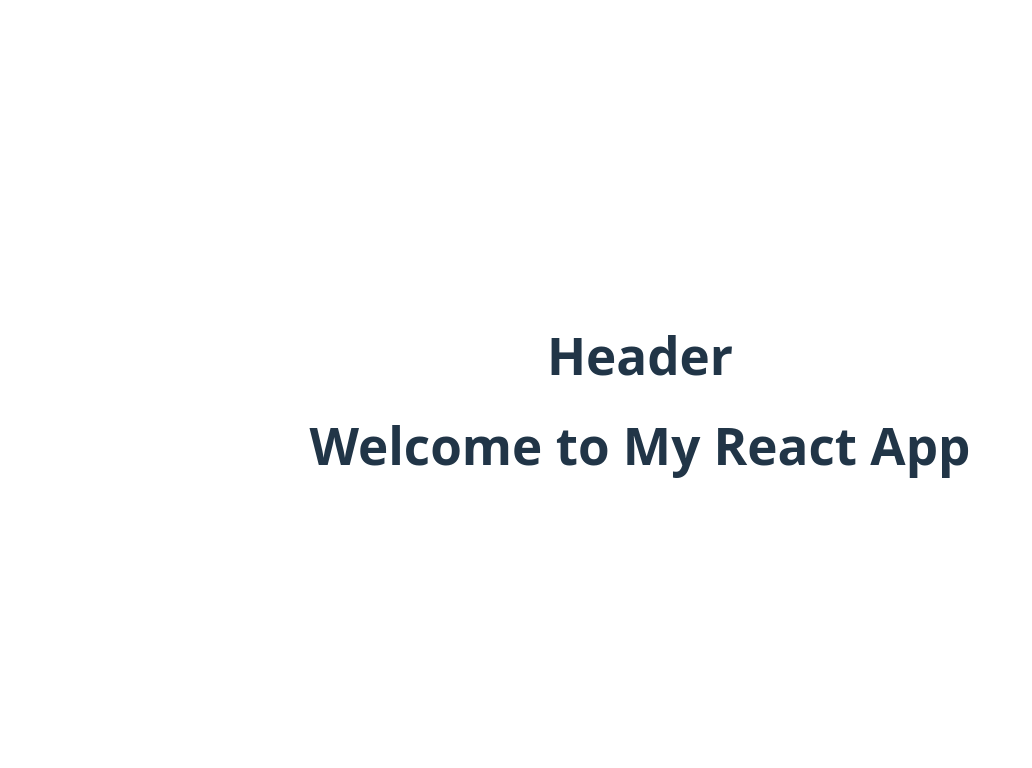
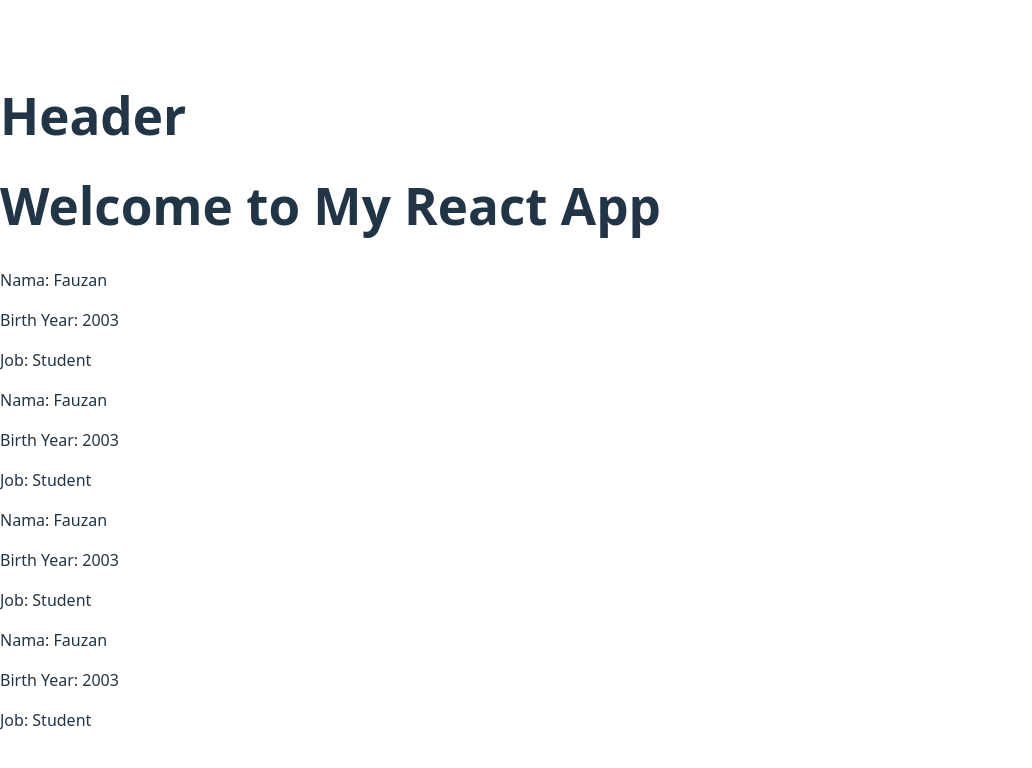
Before and after one commit to fauzanashshidiq/react-basics, a React (Vite) app: page / in a window 1280 px wide. Shown: the top 768 px of the page, without its empty margins (0-1032 px from the left). Built offline with nearby package versions, Linux system fonts and the light colour scheme.

Commit message:
feat: add components profile card

```diff
--- a/src/App.tsx
+++ b/src/App.tsx
@@ -1,17 +1,16 @@
-import { useState } from "react";
-import reactLogo from "./assets/react.svg";
-import viteLogo from "/vite.svg";
-import "./App.css";
 import Welcome from "./components/Welcome";
 import Header from "./components/Header";
+import ProfileCard from "./components/ProfileCard";
 
 function App() {
-  const [count, setCount] = useState(0);
-
   return (
     <>
       <Header />
       <Welcome />
+      <ProfileCard />
+      <ProfileCard />
+      <ProfileCard />
+      <ProfileCard />
     </>
   );
 }
--- /dev/null
+++ b/src/components/ProfileCard.tsx
@@ -0,0 +1,11 @@
+function ProfileCard() {
+  return (
+    <div>
+      <p>Nama: Fauzan</p>
+      <p>Birth Year: 2003</p>
+      <p>Job: Student</p>
+    </div>
+  );
+}
+
+export default ProfileCard;
```
